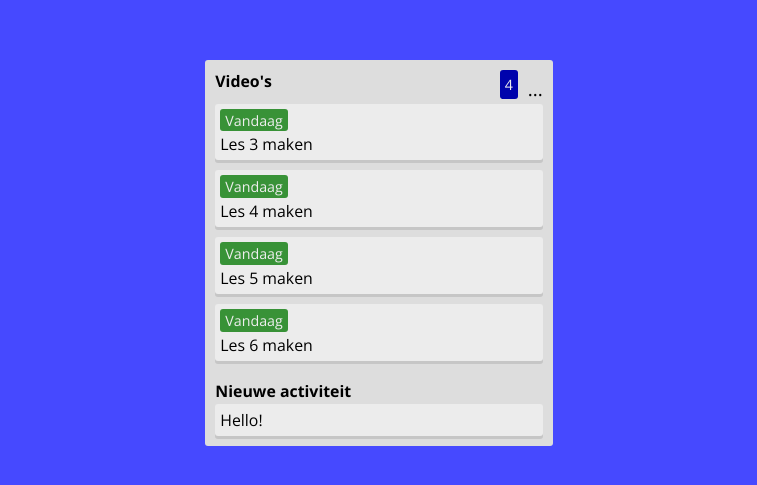
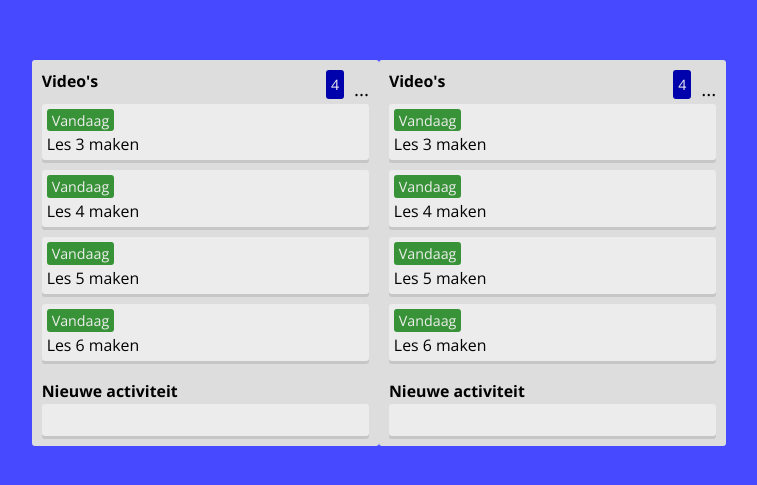
Before and after one commit to MaxBouricius/Trellie, a React (Create React App) app: page / in a window 1280 px wide. Shown: the part 147-632 px from the top of the page, without its empty margins (261-1018 px from the left). Built offline with nearby package versions, Linux system fonts and the light colour scheme.

Commit message:
Opdracht 3  klaar

```diff
--- a/src/App/App.js
+++ b/src/App/App.js
@@ -15,13 +15,14 @@ class App extends React.Component {
     this.setState({trellies: trelliesObject});
   }
 
-  onActivityAdded = () => {
+  onActivityAdded = (inputValue, id) => {
     let oldState = this.state.trellies;
     let newState = {
       label: "Vandaag",
-      description: "Geadd door enter te drukken"
+      description: inputValue,
+      id: oldState[id - 1].activities.length + 1
     }
-    oldState[0].activities.push(newState);
+    oldState[id - 1].activities.push(newState);
     this.setState({trellies: oldState});
   }
 
@@ -30,7 +31,7 @@ class App extends React.Component {
 
   render() {
     let render = this.state.trellies.map(object => {
-      return <Trellie onActivityAdded={this.onActivityAdded} key={object.id} trellie={object} />
+      return <Trellie id={object.id} onActivityAdded={this.onActivityAdded} key={object.id} trellie={object} />
     });
     return (
       <>
--- a/src/Components/Input/Input.js
+++ b/src/Components/Input/Input.js
@@ -4,18 +4,22 @@ import React from "react";
 
 class Input extends React.Component {
 
-    constructor(props){
+    constructor(props) {
         super(props);
-        this.state = {inputValue: "Hello!"}
+        this.state = { inputValue: "" }
     }
 
     onInputSubmit = (event) => {
         event.preventDefault();
-        this.props.onActivityAdded();
+        if (this.state.inputValue !== "") {
+            this.props.onActivityAdded(this.state.inputValue);
+            this.setState({ inputValue: "" })
+        }
+
     }
 
     onInputChange = (event) => {
-        this.setState({inputValue: event.target.value});
+        this.setState({ inputValue: event.target.value });
     }
 
     render() {
--- a/src/Components/Trellie/Trellie.js
+++ b/src/Components/Trellie/Trellie.js
@@ -7,7 +7,12 @@ const Trellie = ({onActivityAdded, trellie }) =>{
         return(
             <Activity key={object.id} activity={object}/>
         );
-    })
+    });
+
+    const onActivityAddedTrellie = (inputValue) => {
+        onActivityAdded(inputValue, id);
+    }
+
     return(
         <>
             <section className="trellie">
@@ -22,7 +27,7 @@ const Trellie = ({onActivityAdded, trellie }) =>{
                 <ul className="trellie__activities">
                     {listItemsToBeRendered}
                 </ul>
-                <Input onActivityAdded={onActivityAdded}/>
+                <Input onActivityAdded={onActivityAddedTrellie}/>
             </section>
         </>
     )
--- a/src/Data/trellies.js
+++ b/src/Data/trellies.js
@@ -26,6 +26,33 @@ const data = [
             }
         ]
     },
+    {
+        id: 2,
+        title: "Video's",
+        count: 4,
+        activities: [
+            {
+                id: 1,
+                label: "Vandaag",
+                description: "Les 3 maken",
+            },
+            {
+                id: 2,
+                label: "Vandaag",
+                description: "Les 4 maken",
+            },
+            {
+                id: 3,
+                label: "Vandaag",
+                description: "Les 5 maken",
+            },
+            {
+                id: 4,
+                label: "Vandaag",
+                description: "Les 6 maken",
+            }
+        ]
+    },
 ];
 
 export default data;
```
